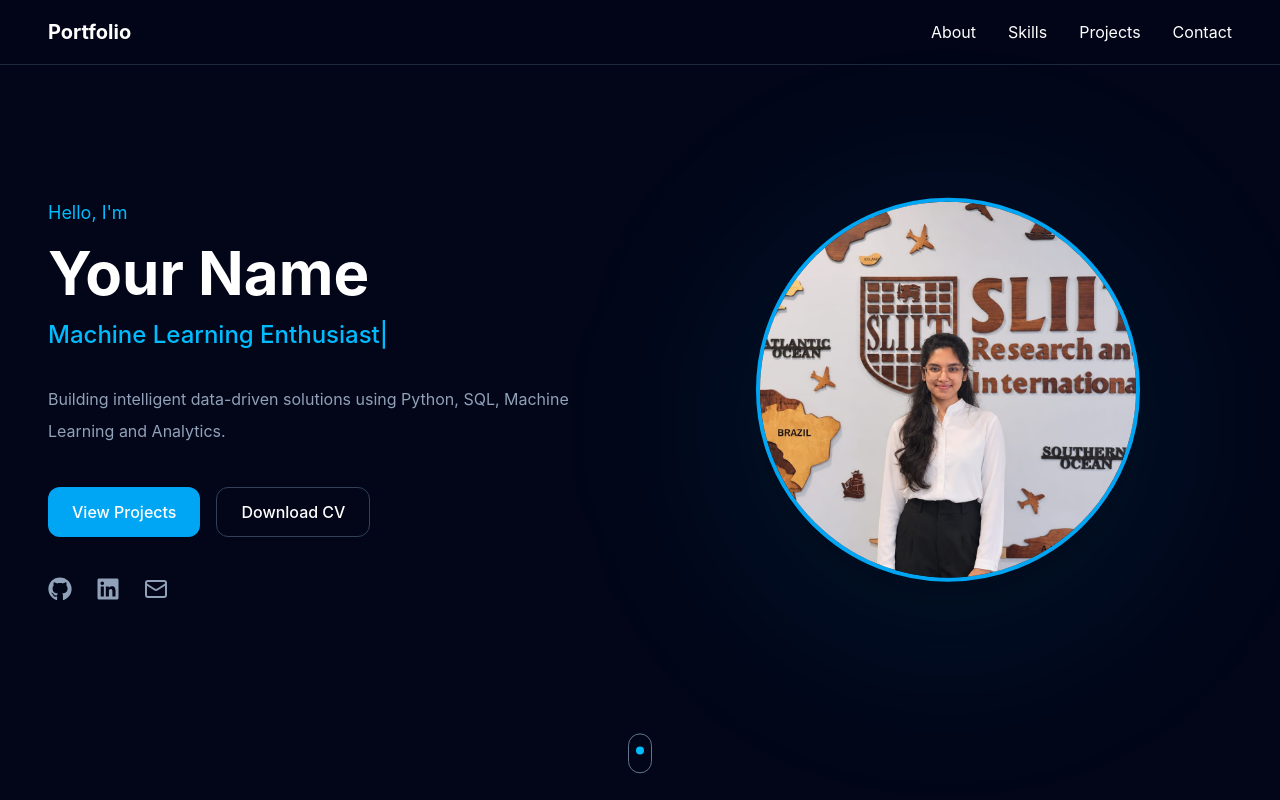
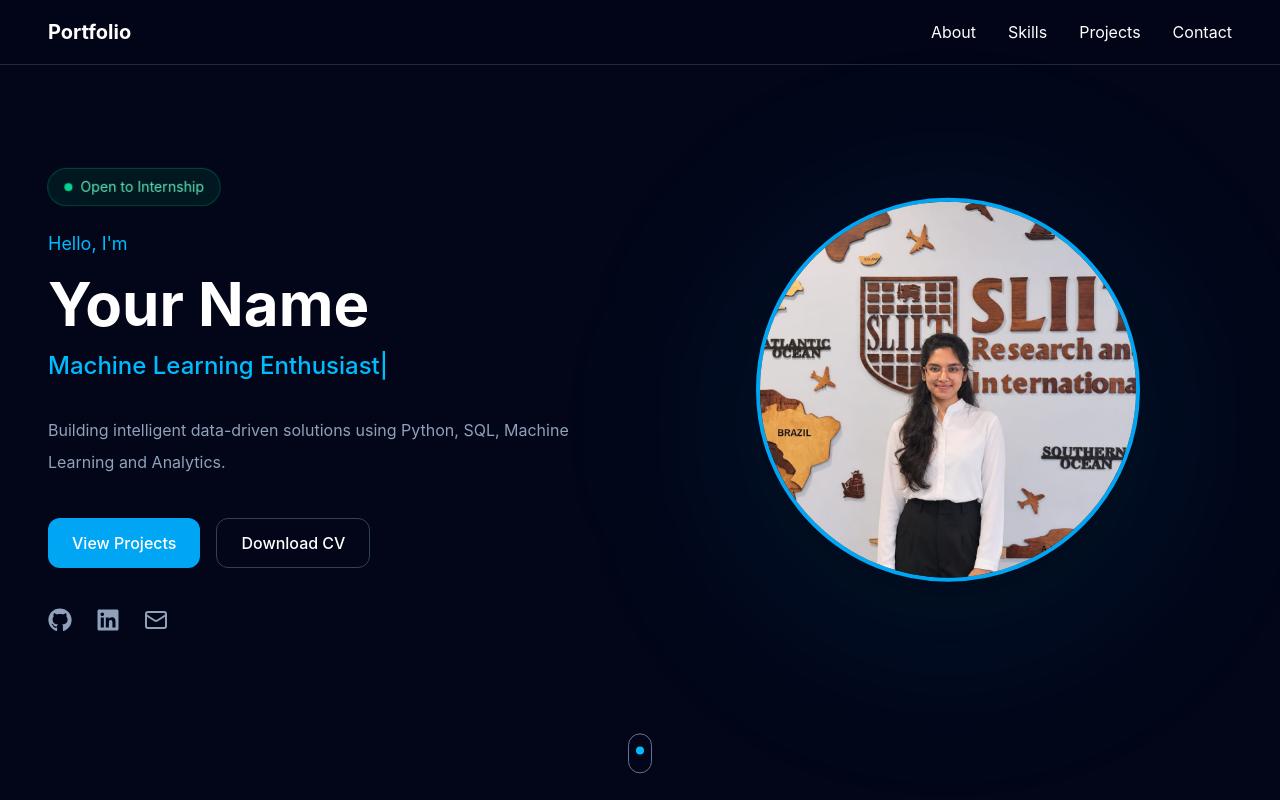
Before and after one commit to samiswaryatharushmie/data-portfolio-framework, a React (Vite) app: page / in a window 1280 px wide. Built offline with nearby package versions, Linux system fonts and the light colour scheme.

Commit message:
feat: add internship availability badge

```diff
--- a/src/sections/Hero.tsx
+++ b/src/sections/Hero.tsx
@@ -36,6 +36,22 @@ export default function Hero() {
             initial="hidden"
             animate="visible"
           >
+
+            <motion.div
+                className="mb-6 inline-flex items-center gap-2 rounded-full border border-emerald-500/30 bg-emerald-500/10 px-4 py-2 text-sm text-emerald-300 backdrop-blur-md"
+                animate={{
+                    scale: [1, 1.03, 1],
+                }}
+                transition={{
+                    duration: 2.5,
+                    repeat: Infinity,
+                    ease: "easeInOut",
+                }}
+            >
+                <span className="h-2 w-2 rounded-full bg-emerald-400" />
+                Open to Internship
+            </motion.div>
+
             <p className="text-lg text-sky-400">
               {portfolioData.hero.greeting}
             </p>
```
